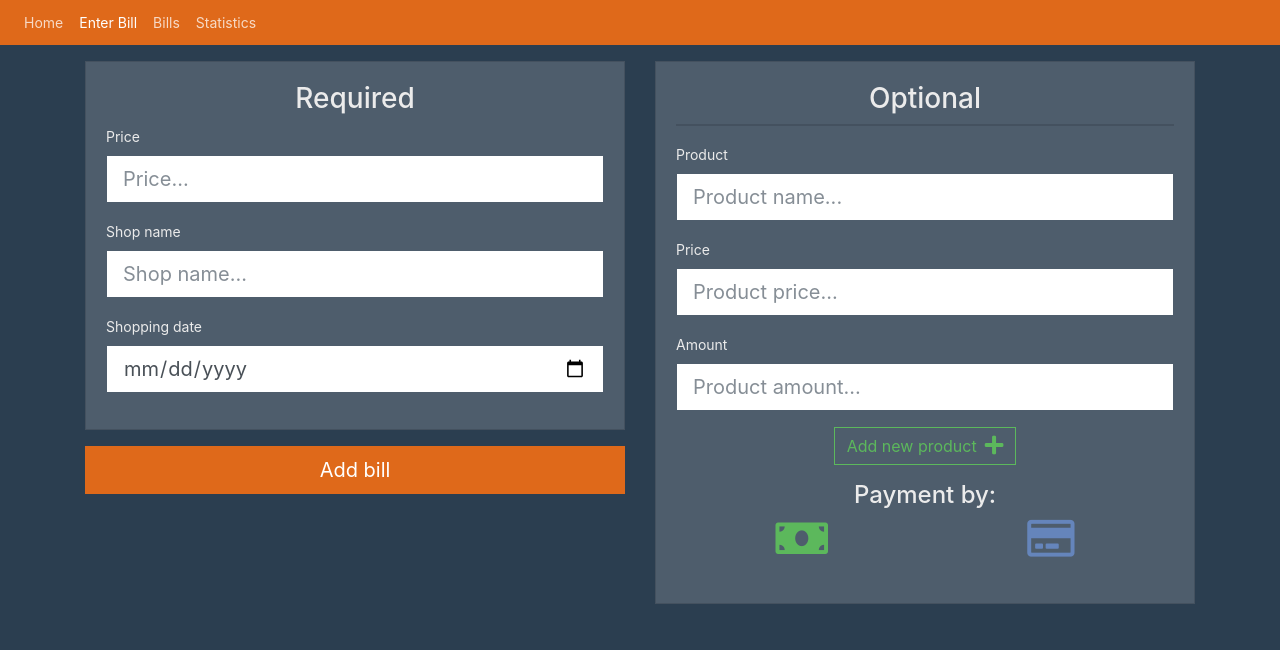
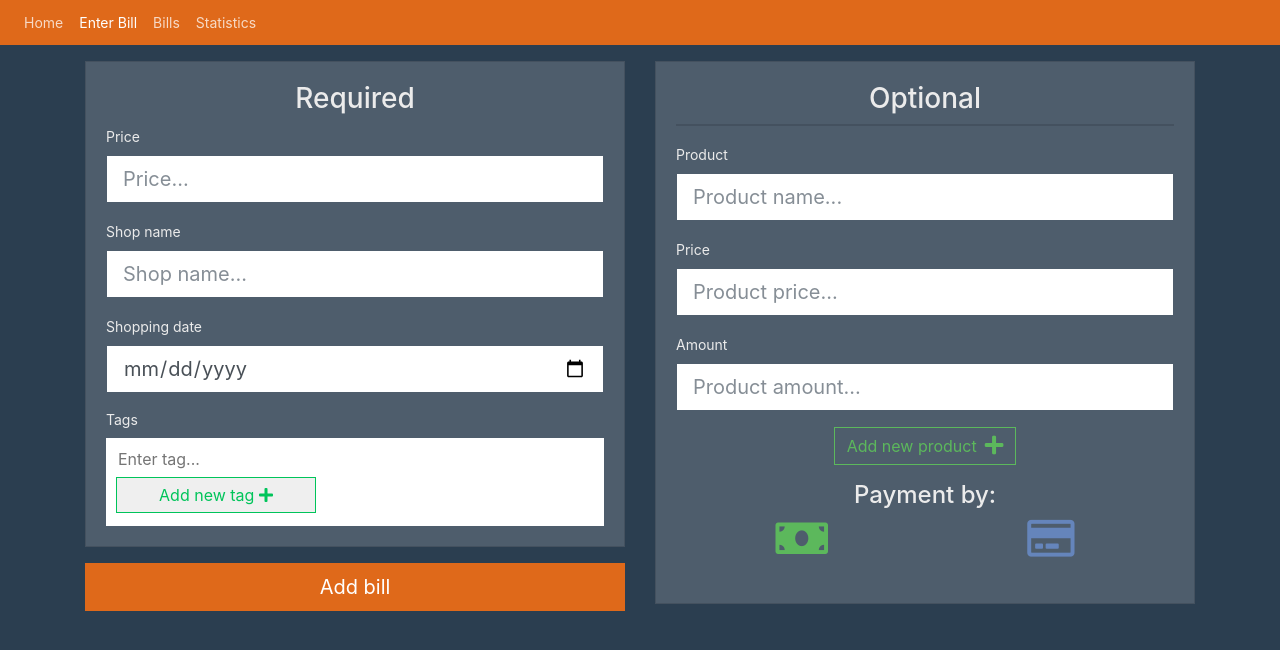
Before and after one commit to simon125/bill-tracker, a React (Create React App) app: page /enter-bill in a window 1280 px wide. Shown: the top 650 px of the page. Built offline with nearby package versions, Linux system fonts and the light colour scheme.

Commit message:
working on tag component

```diff
--- a/package.json
+++ b/package.json
@@ -10,10 +10,13 @@
     "react-chartjs-2": "^2.7.4",
     "react-date-range": "^0.9.4",
     "react-datepicker": "^2.0.0",
+    "react-dnd": "^7.4.3",
+    "react-dnd-html5-backend": "^7.4.0",
     "react-dom": "^16.8.2",
     "react-redux": "^5.1.1",
     "react-router-dom": "^4.3.1",
     "react-scripts": "2.1.5",
+    "react-tag-input": "^6.4.0",
     "redux": "^4.0.1",
     "uuid": "^3.3.2"
   },
--- a/src/components/BillForm/BillFormRequired/index.js
+++ b/src/components/BillForm/BillFormRequired/index.js
@@ -1,7 +1,44 @@
-import React from 'react';
-import BillFormInput from '../BillFormInput'
+import React, { useState } from 'react';
+import BillFormInput from '../BillFormInput';
+import TagInput from '../BillFormTagInput'
+
+// import { WithContext as ReactTags } from 'react-tag-input';
+// const KeyCodes = {
+//     comma: 188,
+//     enter: 13,
+// };
+
+// const delimiters = [KeyCodes.comma, KeyCodes.enter];
+
 
 const BillFormRequired = ({ requiredFormState, handleOnChange, validState }) => {
+
+    // const [types, addType] = useState(['Sport', 'Rozwój', 'Religia', 'Rozrywka', 'HeathCare', 'Samochód', 'Paliwo', 'Dom', 'Zwierzęta', 'Inne', 'add new'])
+    // const [counterType, setCounterType] = useState(1);
+
+    // const [tags, setTags] = useState([]);
+
+
+    // const handleDelete = (i) => {
+    //     setTags([...tags.filter((tag, index) => index !== i)]);
+    // }
+
+    // const handleAddition = (tag) => {
+    //     setTags([...tags, tag]);
+    // }
+
+    // const handleDrag = (tag, currPos, newPos) => {
+    //     const tagsCopy = [...tags];
+    //     const newTags = tagsCopy.slice();
+
+    //     newTags.splice(currPos, 1);
+    //     newTags.splice(newPos, 0, tag);
+
+    //     // re-render
+    //     setTags([newTags]);
+    // }
+
+
 
     return (
         <div className="card card-body  text-left">
@@ -36,6 +73,7 @@ const BillFormRequired = ({ requiredFormState, handleOnChange, validState }) =>
                 placeholder="Date..."
                 name="shoppingDate"
             />
+            <TagInput />
         </div>
     )
 }
--- /dev/null
+++ b/src/components/BillForm/BillFormTagInput/index.js
@@ -0,0 +1,70 @@
+import React, { useState } from 'react';
+import uuid from 'uuid';
+import './style.css';
+
+export default function index() {
+
+    const [tags, setTags] = useState([]);
+    const [newTag, setNewTag] = useState('');
+
+    const handleOnChange = (e) => {
+        setNewTag(e.target.value);
+    }
+
+    const renderTag = (tag) => {
+        return <span key={tag.id}
+            className="tag-input-container__single-tag"
+            style={{ backgroundColor: 'rgba(0,0,0,0.1)', border: '1px solid #888', color: '#555', borderRadius: '3px', padding: '3px', margin: '2px 3px' }}>
+            {tag.name}
+            <span className="tag-input-container__tag-btn--delete" onClick={() => handleOnDelete(tag.id)} style={{ cursor: 'pointer', marginLeft: '3px' }}>&times;</span>
+        </span>
+    }
+    const handleOnAddTag = () => {
+        const name = newTag;
+        if (name.trim() !== '') {
+            setTags([...tags, { name, id: uuid() }])
+            setNewTag('');
+        }
+    }
+    const handleOnDelete = (id) => {
+        setTags([...tags.filter(tag => tag.id !== id)]);
+    }
+    return (
+        <React.Fragment>
+            <label htmlFor="input-tag">Tags</label>
+            <div id="input-tag" className="tag-input-container">
+                <div style={{ display: 'flex', flexWrap: 'wrap' }}>
+                    {
+                        tags.map(renderTag)
+                    }
+                    <input
+                        value={newTag}
+                        onChange={handleOnChange}
+                        placeholder="Enter tag..."
+                        className="tag-input-container__input"
+                        type="text" />
+                </div>
+                <div className="">
+                    <button
+                        onClick={handleOnAddTag}
+                        type="button"
+                        className="tag-input-container__btn-add"
+                        style={{
+                            margin: '5px auto',
+                            minWidth: '40px',
+                            width: '200px',
+                            textAlign: 'center',
+                            padding: '5px 0px',
+                            position: 'relative',
+                            border: '1px solid #00c45a',
+                            color: '#00c45a',
+                            outline: 'none'
+                        }}>
+                        Add new tag <i className="fas fa-plus"></i>
+                    </button>
+
+                </div>
+            </div>
+        </React.Fragment>
+    )
+}
--- /dev/null
+++ b/src/components/BillForm/BillFormTagInput/style.css
@@ -0,0 +1,13 @@
+.tag-input-container{
+background-color: #fff;
+width:100%;
+min-height: 50px;
+color: #333;
+padding: 8px 10px;
+}
+
+
+.tag-input-container__input{
+    background-color: transparent;
+     outline: none; border: none; width: 100px;
+}
```
Also changed, not shown: 1 other file (tests, documents, lock files or other folders).
